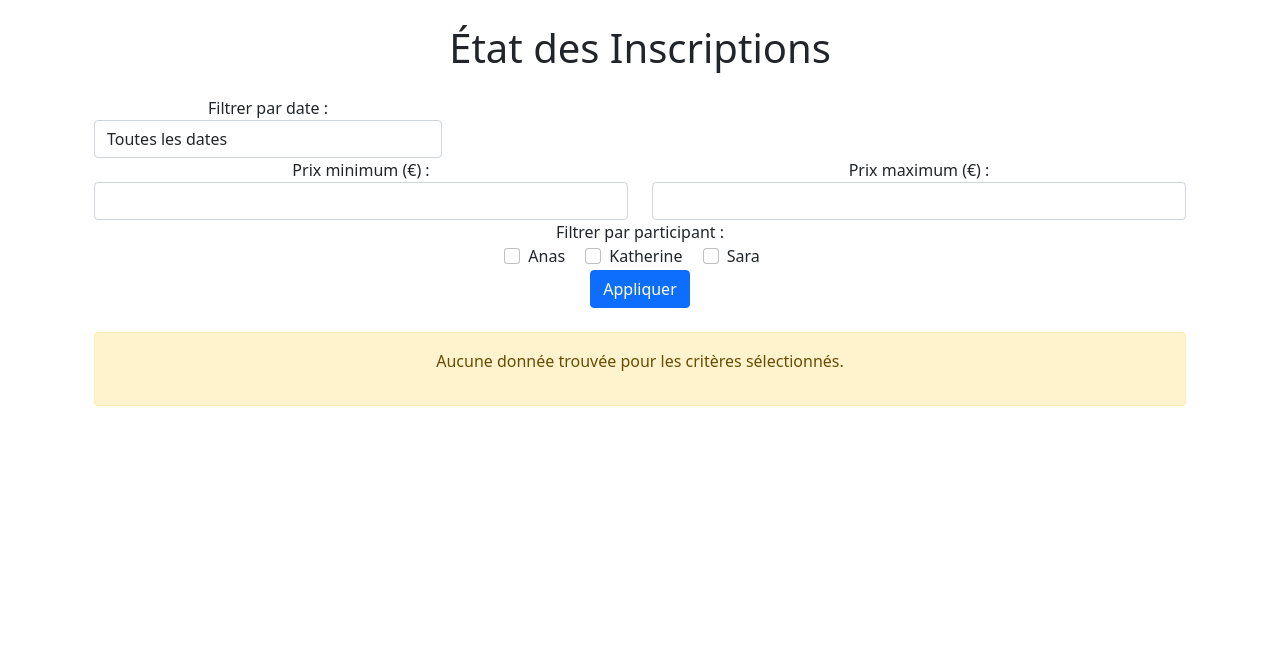
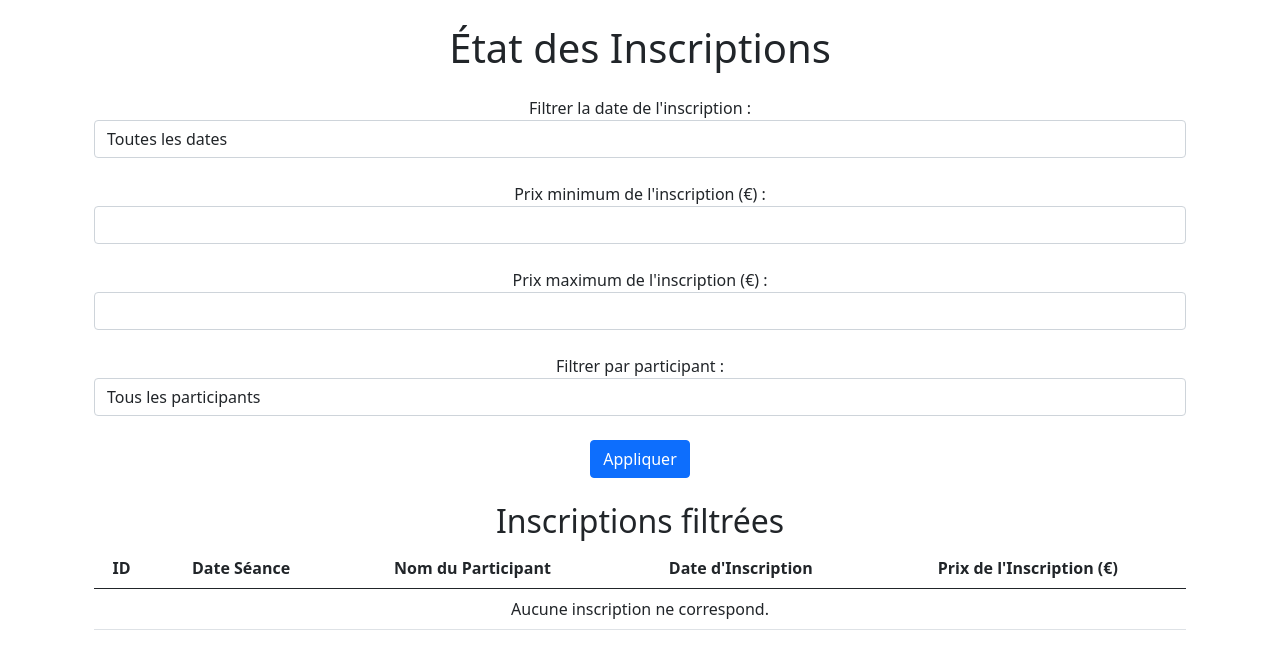
Before and after one commit to Lucas-Requena/ecosphere, a Flask app: page /evaluation/etat in a window 1280 px wide. Shown: the part 56-725 px from the top of the page. Run offline with Flask 3, Linux system fonts and the light colour scheme; data comes from the database, SQL or seed files in the repository; some libraries are stand-ins or nearby versions.

Commit message:
fin du add

```diff
--- a/ecosphere/templates/Evaluation/etat_evaluation.html
+++ b/ecosphere/templates/Evaluation/etat_evaluation.html
@@ -10,10 +10,8 @@
         <h1 class="mb-4 text-center">État des Inscriptions</h1>
 
         <form method="GET" action="/inscription/etat" class="mb-4">
-            <div class="row">
-                <div class="col-md-4">
-                    <div class="form-group">
-                        <label for="date">Filtrer par date :</label>
+            <div>
+                <label for="date">Filtrer la date de l'inscription :</label>
                 <select id="date" name="date" class="form-control">
                     <option value="">Toutes les dates</option>
                     {% for date in dates %}
@@ -24,77 +22,67 @@
                     {% endfor %}
                 </select>
             </div>
+            <br>
+
+            <div>
+                <label for="prix_min">Prix minimum de l'inscription (€) :</label>
+                <input type="number" id="prix_min" name="prix_min"
+                       value="{{ request.args.get('prix_min', '') }}" class="form-control">
             </div>
+            <br>
+
+            <div>
+                <label for="prix_max">Prix maximum de l'inscription (€) :</label>
+                <input type="number" id="prix_max" name="prix_max"
+                       value="{{ request.args.get('prix_max', '') }}" class="form-control">
             </div>
+            <br>
 
-            <div class="row">
-                <div class="col-md-6">
-                    <div class="form-group">
-                        <label for="prix_min">Prix minimum (€) :</label>
-                        <input type="number" id="prix_min" name="prix_min" class="form-control" value="{{ prix_min_filtre or '' }}">
+            <div>
+                <label for="participant">Filtrer par participant :</label>
+                <select id="participant" name="participant" class="form-control">
+                    <option value="">Tous les participants</option>
+                    {% for participant in participants %}
+                        <option value="{{ participant['idParticipant'] }}"
+                                {% if request.args.get('participant') == participant['idParticipant'] %}selected{% endif %}>
+                            {{ participant['Nom_Participant'] }}
+                        </option>
+                    {% endfor %}
+                </select>
             </div>
-                </div>
-                <div class="col-md-6">
-                    <div class="form-group">
-                        <label for="prix_max">Prix maximum (€) :</label>
-                        <input type="number" id="prix_max" name="prix_max" class="form-control" value="{{ prix_max_filtre or '' }}">
-                    </div>
-                </div>
-            </div>
-
-            <!-- Section des participants avec cases à cocher -->
-            <div class="form-group">
-                <label>Filtrer par participant :</label><br>
-                {% for participant in participants %}
-                    <div class="form-check form-check-inline">
-                        <input class="form-check-input" type="checkbox" name="participant" value="{{ participant['idParticipant'] }}"
-                            {% if participant['idParticipant'] in selected_participants %}checked{% endif %}>
-                        <label class="form-check-label">{{ participant['Nom_Participant'] }}</label>
-                    </div>
-                {% endfor %}
-            </div>
+            <br>
 
             <button type="submit" class="btn btn-primary">Appliquer</button>
         </form>
 
-        <div class="results">
-            {% if stats_globales %}
-                <div class="alert alert-info">
-                    <h2>Statistiques Globales des Inscriptions</h2>
-                    <p><strong>Date :</strong> {{ selected_date or 'Toutes les dates' }}</p>
-                    <p><strong>Nombre total d'inscriptions :</strong> {{ stats_globales['nombre'] }}</p>
-                    <p><strong>Total des inscriptions (€) :</strong> {{ stats_globales['total'] }}</p>
-                    <p><strong>Prix moyen des inscriptions (€) :</strong> {{ stats_globales['moyenne'] }}</p>
-                </div>
-            {% else %}
-                <div class="alert alert-warning">
-                    <p>Aucune donnée trouvée pour les critères sélectionnés.</p>
-                </div>
-            {% endif %}
-
-            {% if stats_participant %}
-                <h2>Statistiques par Participant</h2>
-                <table class="table table-striped table-bordered">
+        <h2 class="mt-4">Inscriptions filtrées</h2>
+        <table class="table">
             <thead class="thead-dark">
                 <tr>
-                            <th>Participant</th>
-                            <th>Nombre d'Inscriptions</th>
-                            <th>Total des Inscriptions (€)</th>
-                            <th>Prix Moyen (€)</th>
+                    <th>ID</th>
+                    <th>Date Séance</th>
+                    <th>Nom du Participant</th>
+                    <th>Date d'Inscription</th>
+                    <th>Prix de l'Inscription (€)</th>
                 </tr>
             </thead>
             <tbody>
-                        {% for participant, stats in stats_participant.items() %}
+            {% if inscriptions | length > 0 %}
+                {% for inscription in inscriptions %}
                     <tr>
-                                <td>{{ participant }}</td>
-                                <td>{{ stats['nombre'] }}</td>
-                                <td>{{ stats['total'] }}</td>
-                                <td>{{ stats['moyenne'] }}</td>
+                        <td>{{ inscription['id'] }}</td>
+                        <td>{{ inscription['DateSeance'] }}</td>
+                        <td>{{ inscription['Nom_Participant'] }}</td>
+                        <td>{{ inscription['date_Inscription'] }}</td>
+                        <td>{{ inscription['prix_inscription'] }}</td>
                     </tr>
                 {% endfor %}
+            {% else %}
+                <tr>
+                    <td colspan="5" class="text-center">Aucune inscription ne correspond.</td>
+                </tr>
+            {% endif %}
             </tbody>
         </table>
-            {% endif %}
-        </div>
     </div>
 {% endblock %}
```
Lines whose indentation alone changed are shown as unchanged.
